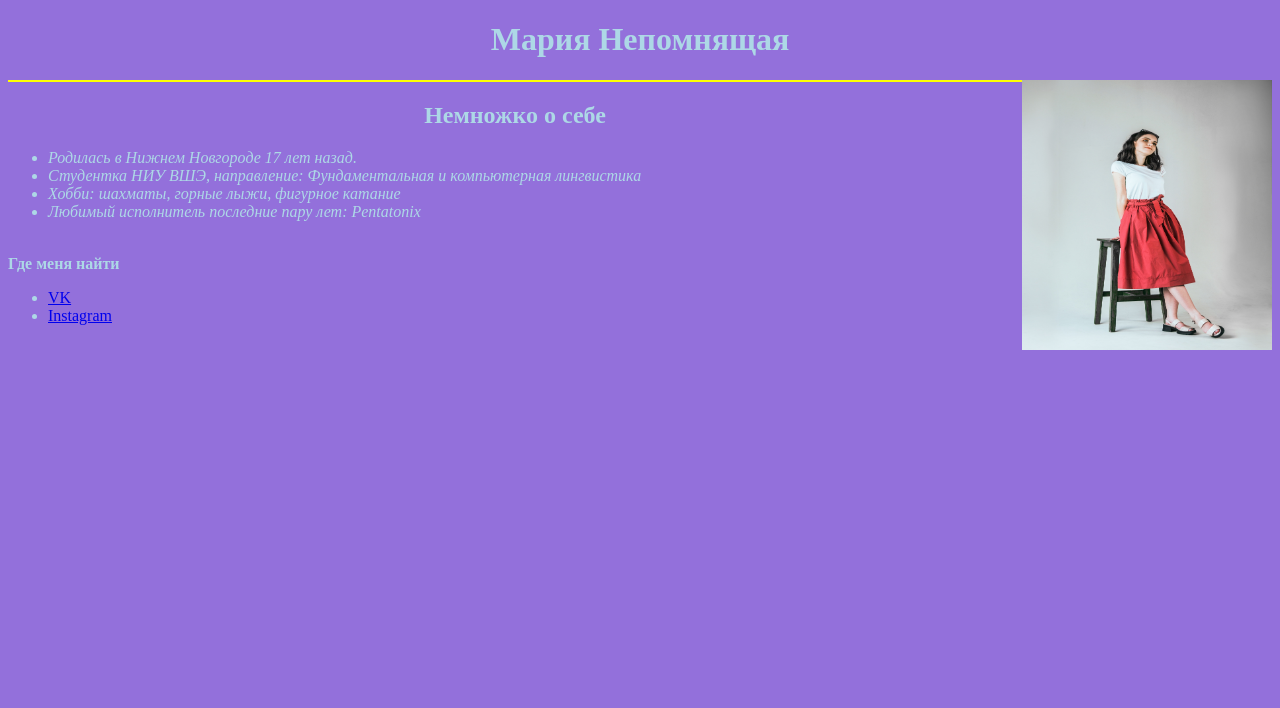
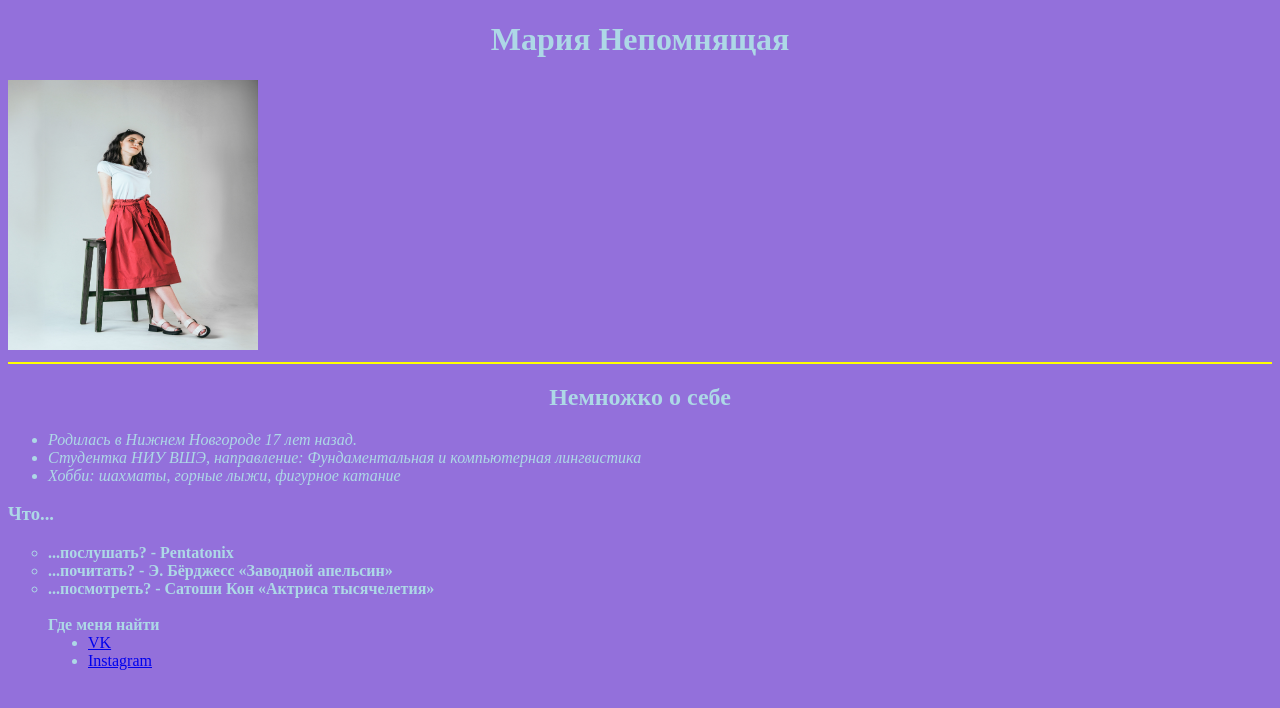
Before and after one commit to marynepo/webpage, a plain HTML site: page index.html in a window 1280 px wide. Drawn offline with Linux system fonts and the light colour scheme.

Commit message:
Update index.html

```diff
--- a/index.html
+++ b/index.html
@@ -9,16 +9,19 @@
   <body bgcolor=#9370db text=#add8e6>
 
         <h1 align="center"> Мария Непомнящая </h1>
-	<img src="https://marynepo.github.io/webpage/myphoto.jpg" width="250" height="270" align="right">
+	<img src="https://marynepo.github.io/webpage/myphoto.jpg" width="250" height="270" align="bottom">
 	  <hr color="yellow">
 	   <h2 align="center">Немножко о себе </h2>
-	   <i> <ul>
+	   <i> <ul type="disc">
 		   <li> Родилась в Нижнем Новгороде 17 лет назад.</li>
 		   <li> Студентка НИУ ВШЭ, направление: Фундаментальная и компьютерная лингвистика</li>
-		   <li> Хобби: шахматы, горные лыжи, фигурное катание</li>
-		   <li> Любимый исполнитель последние пару лет: Pentatonix</li></i></ul>
+		   <li> Хобби: шахматы, горные лыжи, фигурное катание</li></i></ul>
+	  <h3 align="left"> Что...</h3><ul type="circle">
+	  <b><li>...послушать? - Pentatonix</li>
+             <li>...почитать? - Э. Бёрджесс &laquo;Заводной апельсин&raquo;</li>
+	     <li>...посмотреть? - Сатоши Кон &laquo;Актриса тысячелетия&raquo;</li></b>
 	  <br><b> Где меня найти</b>
-	  <ul><li><a href="https://vk.com/masha999333"> VK </a> </li>
+	  <ul type="disc"><li><a href="https://vk.com/masha999333"> VK </a> </li>
           <li><a href="https://www.instagram.com/maryn_pin/"> Instagram </a></li></ul>
   </body>
 </html>
```
